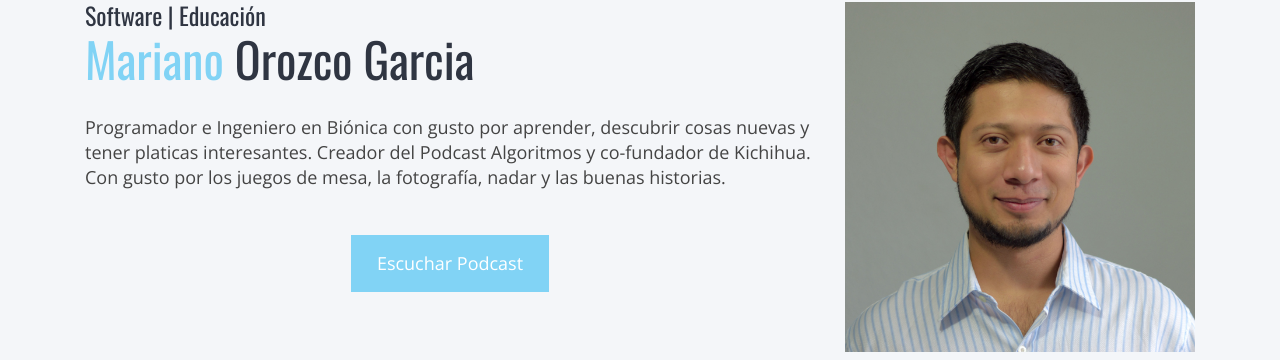
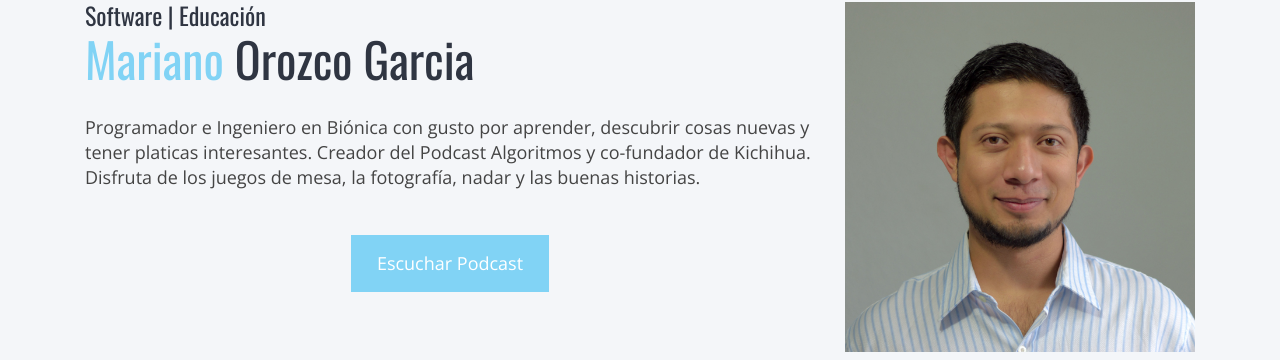
Before and after one commit to MarianoOG/marianoog.github.io, a Jekyll site: the page built from index.html, in a window 1280 px wide. Shown: the part 216-576 px from the top of the page. Built offline with Jekyll 4.4.1, drawn with Linux system fonts in a browser that asks for light colours.

Commit message:
descripción no repetitiva

```diff
--- a/_config.yml
+++ b/_config.yml
@@ -18,7 +18,7 @@ tagline: Página personal de Mariano Orozco García
 author :
   name : Mariano Orozco Garcia
   site: https://www.marianoog.com
-  description : Programador e Ingeniero en Biónica con gusto por aprender, descubrir cosas nuevas y tener platicas interesantes. Creador del Podcast Algoritmos y co-fundador de Kichihua. Con gusto por los juegos de mesa, la fotografía, nadar y las buenas historias.
+  description : Programador e Ingeniero en Biónica con gusto por aprender, descubrir cosas nuevas y tener platicas interesantes. Creador del Podcast Algoritmos y co-fundador de Kichihua. Disfruta de los juegos de mesa, la fotografía, nadar y las buenas historias.
   image : foto.jpg
   email : contacto@marianoog.com
   github : marianoog
```
